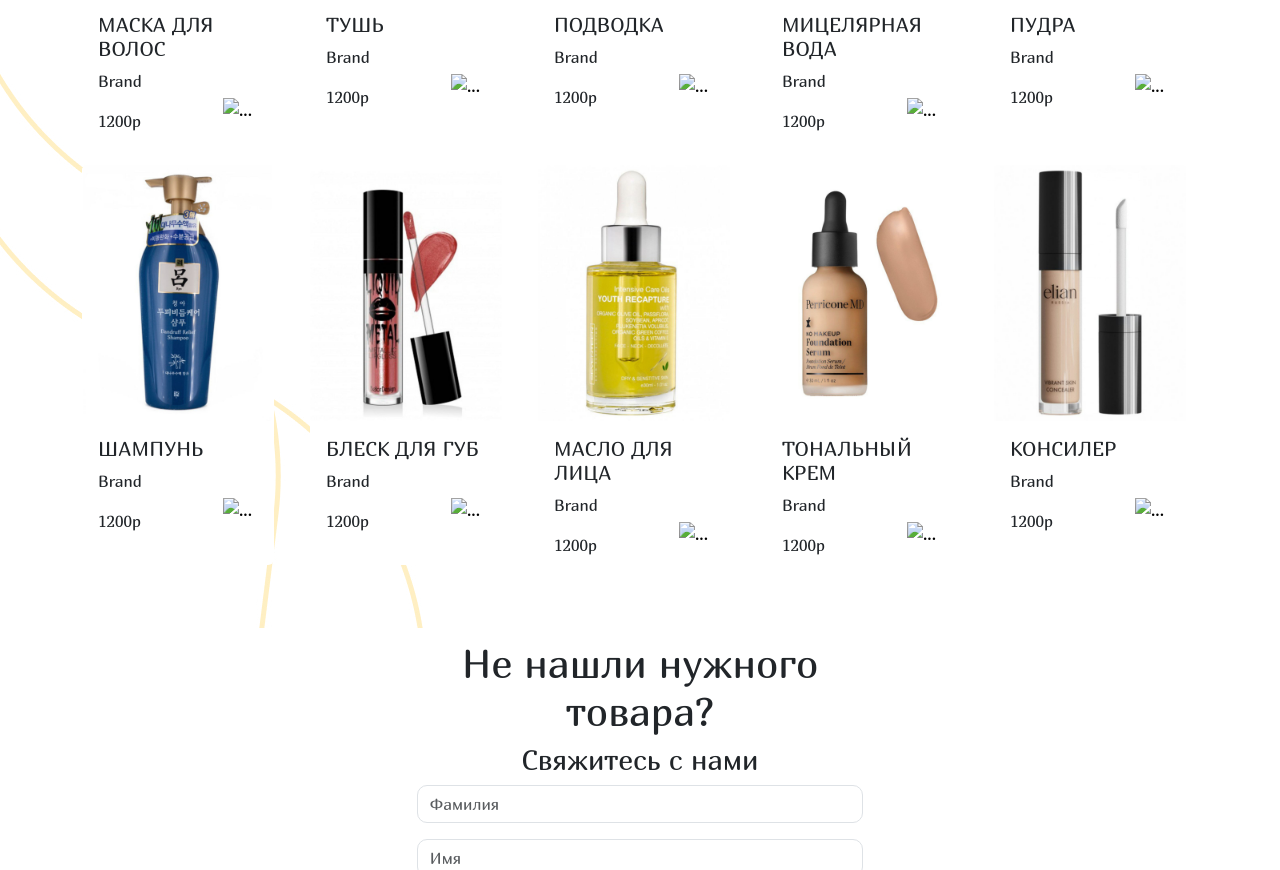
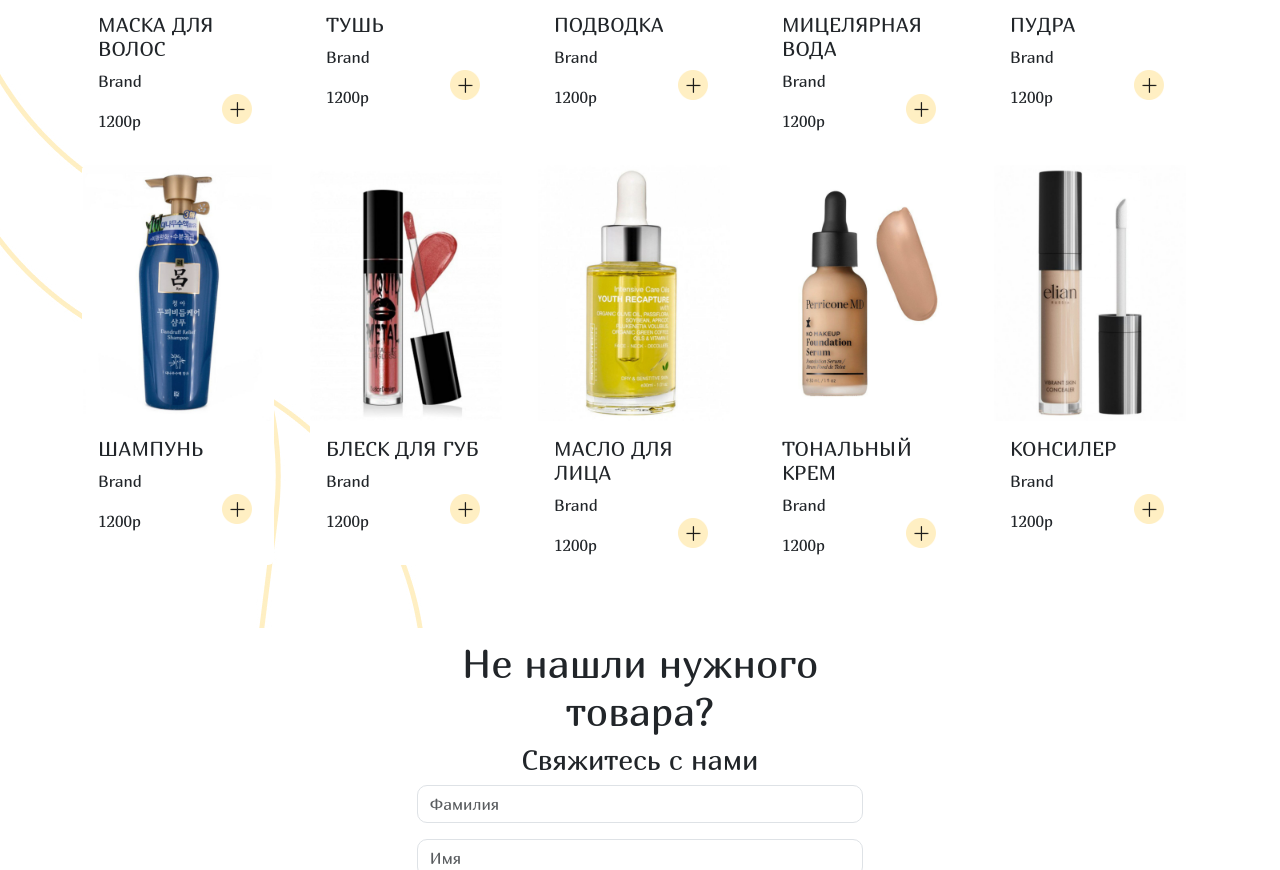
Before and after one commit to haemj0/BeautyHeaven, a plain HTML site: page catalog.html in a window 1280 px wide. Shown: the part 1532-2402 px from the top of the page. Drawn offline with nearby package versions, Linux system fonts and the light colour scheme; files that its build step writes are made by us from their sources; the site is published under a folder, as on GitHub Pages, so addresses that start at the root find nothing.

Commit message:
Update catalog.html

```diff
--- a/catalog.html
+++ b/catalog.html
@@ -85,7 +85,7 @@
                     <p>Brand</p>
                     <p>1200p</p>
                   </div>
-                  <button><img src="/assets/img/12.png" class="img-fluid" alt="..."></button>
+                  <button><img src="./assets/img/12.png" class="img-fluid" alt="..."></button>
                 </div>
               </div>
             </div>
@@ -103,7 +103,7 @@
                     <p>Brand</p>
                     <p>1200p</p>
                   </div>
-                  <button><img src="/assets/img/12.png" class="img-fluid" alt="..."></button>
+                  <button><img src="./assets/img/12.png" class="img-fluid" alt="..."></button>
                 </div>
               </div>
             </div>
@@ -121,7 +121,7 @@
                     <p>Brand</p>
                     <p>1200p</p>
                   </div>
-                  <button><img src="/assets/img/12.png" class="img-fluid" alt="..."></button>
+                  <button><img src="./assets/img/12.png" class="img-fluid" alt="..."></button>
                 </div>
               </div>
             </div>
@@ -139,7 +139,7 @@
                     <p>Brand</p>
                     <p>1200p</p>
                   </div>
-                  <button><img src="/assets/img/12.png" class="img-fluid" alt="..."></button>
+                  <button><img src="./assets/img/12.png" class="img-fluid" alt="..."></button>
                 </div>
               </div>
             </div>
@@ -157,7 +157,7 @@
                     <p>Brand</p>
                     <p>1200p</p>
                   </div>
-                  <button><img src="/assets/img/12.png" class="img-fluid" alt="..."></button>
+                  <button><img src="./assets/img/12.png" class="img-fluid" alt="..."></button>
                 </div>
               </div>
             </div>
@@ -178,7 +178,7 @@
                     <p>Brand</p>
                     <p>1200p</p>
                   </div>
-                  <button><img src="/assets/img/12.png" class="img-fluid" alt="..."></button>
+                  <button><img src="./assets/img/12.png" class="img-fluid" alt="..."></button>
                 </div>
               </div>
             </div>
@@ -196,7 +196,7 @@
                     <p>Brand</p>
                     <p>1200p</p>
                   </div>
-                  <button><img src="/assets/img/12.png" class="img-fluid" alt="..."></button>
+                  <button><img src="./assets/img/12.png" class="img-fluid" alt="..."></button>
                 </div>
               </div>
             </div>
@@ -214,7 +214,7 @@
                     <p>Brand</p>
                     <p>1200p</p>
                   </div>
-                  <button><img src="/assets/img/12.png" class="img-fluid" alt="..."></button>
+                  <button><img src="./assets/img/12.png" class="img-fluid" alt="..."></button>
                 </div>
               </div>
             </div>
@@ -232,7 +232,7 @@
                     <p>Brand</p>
                     <p>1200p</p>
                   </div>
-                  <button><img src="/assets/img/12.png" class="img-fluid" alt="..."></button>
+                  <button><img src="./assets/img/12.png" class="img-fluid" alt="..."></button>
                 </div>
               </div>
             </div>
@@ -250,7 +250,7 @@
                     <p>Brand</p>
                     <p>1200p</p>
                   </div>
-                  <button><img src="/assets/img/12.png" class="img-fluid" alt="..."></button>
+                  <button><img src="./assets/img/12.png" class="img-fluid" alt="..."></button>
                 </div>
               </div>
             </div>
```
